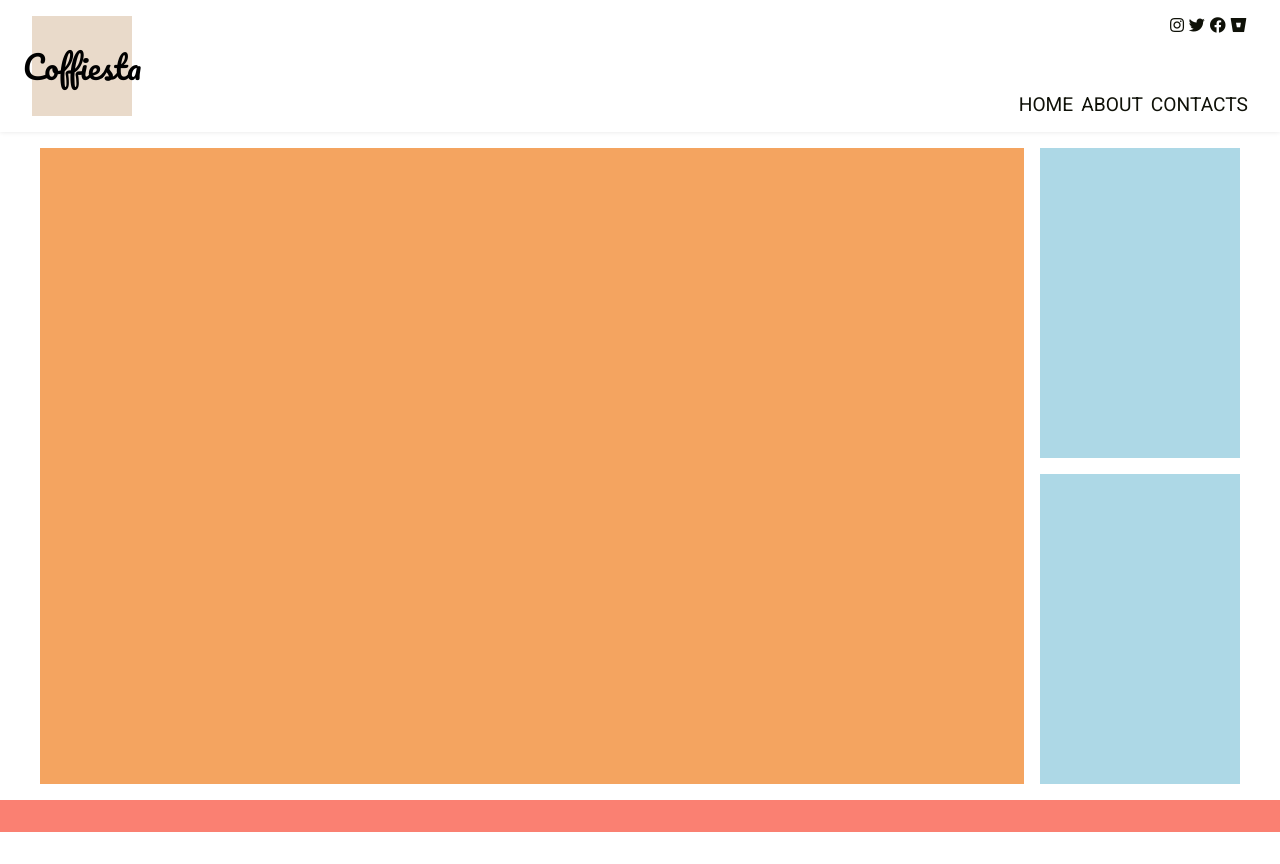
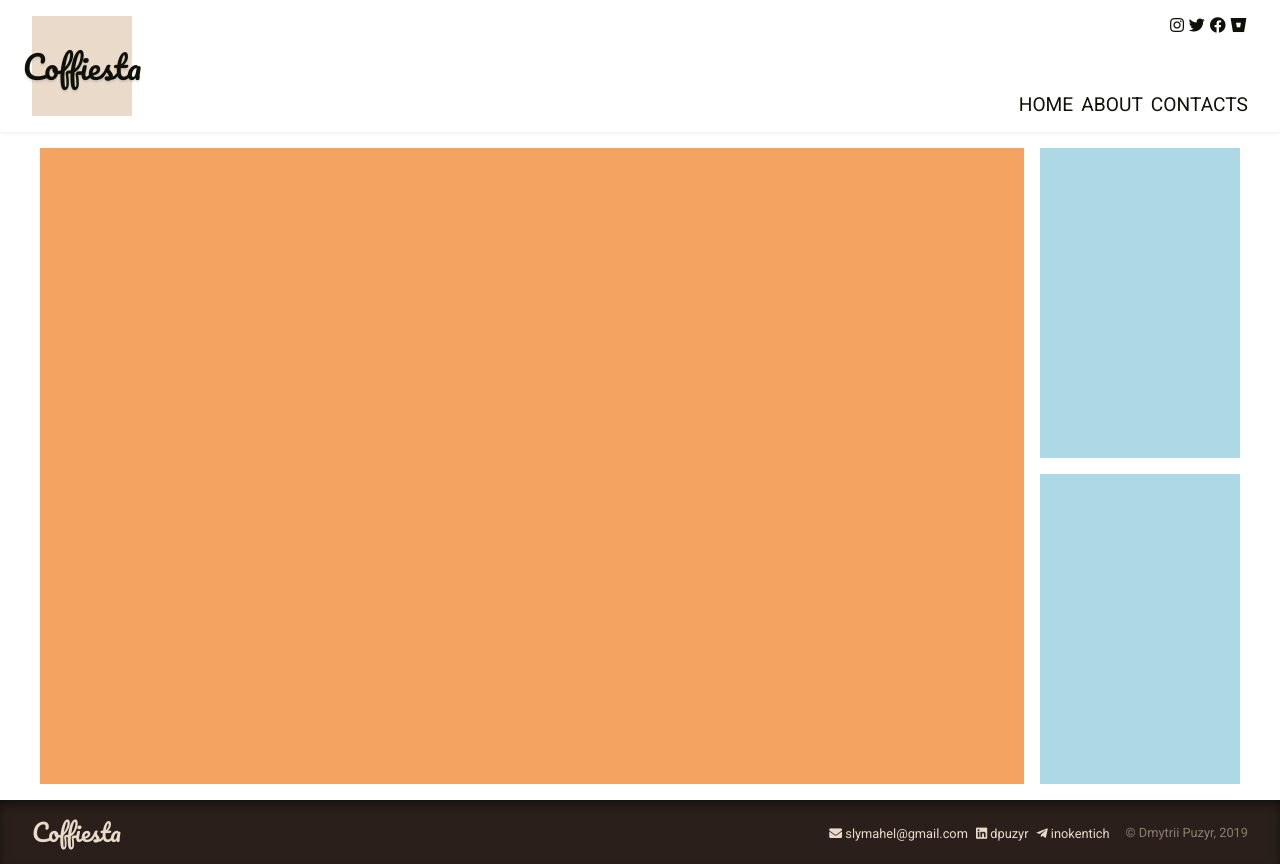
Before and after one commit to yugisu/coffiesta, a plain HTML site: page index.html in a window 1280 px wide. Before the commit the page ends 832 px from the top, so only its background shows below. Drawn offline with Linux system fonts and the light colour scheme.

Commit message:
Create and style page footer

```diff
--- a/css/main.css
+++ b/css/main.css
@@ -6,6 +6,8 @@
   --clr-dark-primary: #2a1f1b;
   --clr-accent: #40696e;
   --clr-black: #0f1108;
+
+  --footer-height: 4rem;
 }
 
 html {
@@ -55,11 +57,23 @@ a:hover {
 }
 
 body {
-  min-height: calc(100vh + 2rem);
+  min-height: calc(100vh + var(--footer-height));
   width: 100%;
 
   display: grid;
   gap: 1rem;
+}
+
+.logo {
+  font-family: 'Pacifico', cursive;
+  color: var(--clr-black);
+  text-decoration: none;
+
+  text-shadow: 0 2px 2px rgba(0, 0, 0, 0.1);
+}
+
+.logo::before {
+  content: 'Coffiesta';
 }
 
 .header {
@@ -79,10 +93,6 @@ body {
   display: flex;
   justify-content: center;
   align-items: center;
-
-  font-family: 'Pacifico', cursive;
-  color: black;
-  text-decoration: none;
 
   background: var(--clr-light-primary);
 }
@@ -122,6 +132,45 @@ body {
 
 .footer {
   grid-area: footer;
+
+  height: var(--footer-height);
+
+  display: grid;
+
+  color: var(--clr-light-primary);
+
+  background: var(--clr-dark-primary);
+  box-shadow: inset 0 5px 15px -5px rgba(0, 0, 0, 0.8);
+}
+
+.footer__logo {
+  grid-area: logo;
+
+  color: inherit;
+  font-size: 1.5rem;
+}
+
+.footer__contacts {
+  grid-area: contacts;
+}
+
+.footer__contacts > ul {
+  display: grid;
+}
+
+.footer__contacts a {
+  color: inherit;
+  text-decoration: none;
+  font-size: 0.8rem;
+}
+
+.footer__copy {
+  grid-area: copy;
+  justify-self: end;
+  align-self: center;
+
+  font-size: 0.8rem;
+  opacity: 0.5;
 }
 
 aside {
@@ -132,12 +181,12 @@ main {
   background: sandybrown;
 }
 
-footer {
-  background: salmon;
-}
-
 /* Mobile */
 @media screen and (max-width: 768px) {
+
+  :root {
+    --footer-height: 7.5rem;
+  }
 
   body {
     grid:
@@ -156,7 +205,7 @@ footer {
   .header__logo {
     height: 3rem;
     width: 3rem;
-    font-size: 1rem;
+    font-size: 1.5rem;
   }
 
   .header__socials {
@@ -221,16 +270,27 @@ footer {
       'comments' auto;
   }
 
+  .footer {
+    padding: 0.5rem 1.5rem;
+    grid:
+      'logo copy' auto
+      'contacts contacts' auto /
+      1fr 1fr;
+  }
+
   .main,
   .info,
-  .comments,
-  .footer {
+  .comments {
     padding: 1rem;
   }
 }
 
 /* Desktop */
 @media screen and (min-width: 769px) {
+
+  :root {
+    --footer-height: 4rem;
+  }
 
   body {
     grid:
@@ -300,6 +360,22 @@ footer {
   }
 
   .footer {
-    height: 2rem;
+    padding: 0 2rem;
+    grid:
+      'logo ... contacts copy' /
+      auto 1fr auto auto;
+    gap: 1rem;
+    align-items: center;
+  }
+
+  .footer__contacts {
+    display: flex;
+  }
+
+  .footer__contacts > ul {
+    display: grid;
+    grid-auto-flow: column;
+    align-items: center;
+    gap: 0.5rem;
   }
 }
--- a/index.html
+++ b/index.html
@@ -14,9 +14,7 @@
   </head>
   <body>
     <header class="header">
-      <a class="header__logo" href="/">
-        <span> Coffiesta </span>
-      </a>
+      <a class="header__logo logo" href="/"></a>
       <div class="header__socials">
         <ul>
           <li>
@@ -65,6 +63,37 @@
       <aside class="info"></aside>
       <aside class="comments"></aside>
     </div>
-    <footer class="footer"></footer>
+    <footer class="footer">
+      <span class="footer__logo logo"></span>
+      <section class="footer__contacts">
+        <ul>
+          <li>
+            <a href="mailto:slymahel@gmail.com">
+              <i class="fa fa-envelope"></i>
+              <span>
+                slymahel@gmail.com
+              </span>
+            </a>
+          </li>
+          <li>
+            <a href="https://linkedin.com/in/dpuzyr">
+              <i class="fab fa-linkedin"></i>
+              <span>
+                dpuzyr
+              </span>
+            </a>
+          </li>
+          <li>
+            <a href="https://t.me/inokentich">
+              <i class="fab fa-telegram-plane"></i>
+              <span>
+                inokentich
+              </span>
+            </a>
+          </li>
+        </ul>
+      </section>
+      <span class="footer__copy">&copy; Dmytrii Puzyr, 2019</span>
+    </footer>
   </body>
 </html>
```
